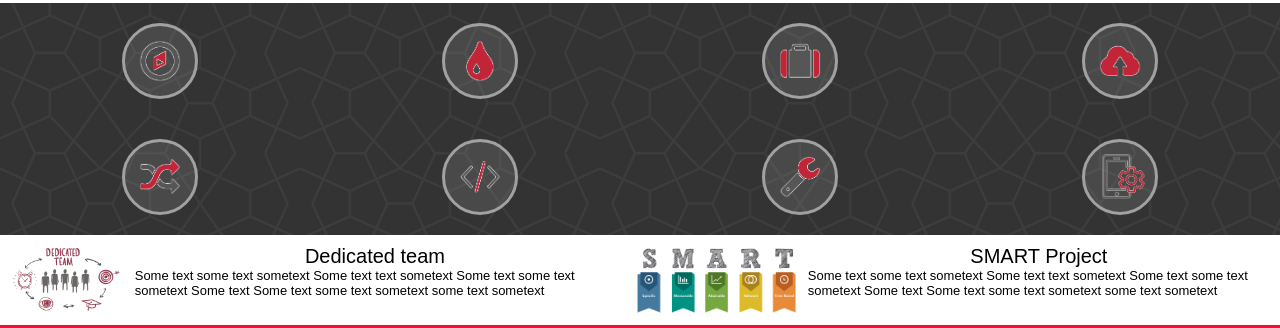
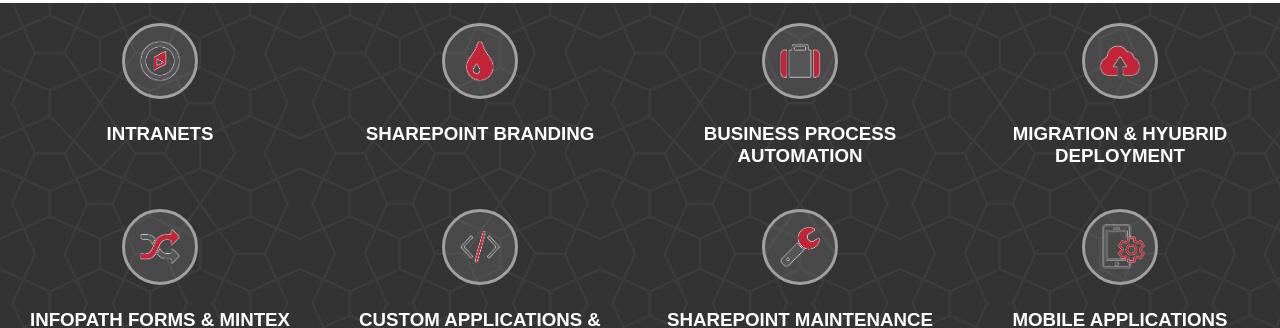
Before and after one commit to bratyslav/taurus-landing, a website: page src/index.html in a window 1280 px wide. Shown: the part 503-831 px from the top of the page. Drawn offline with Linux system fonts and the light colour scheme.

Commit message:
finished features

```diff
--- a/src/script.js
+++ b/src/script.js
@@ -57,14 +57,38 @@
   },
 ];
 const featuresList = [
-  '../images/img1-2.png',
-  '../images/img2-1.png',
-  '../images/img3-1.png',
-  '../images/img4-1.png',
-  '../images/img5-1.png',
-  '../images/img6-1.png',
-  '../images/img7-1.png',
-  '../images/img8-1.png',
+  {
+    'imageUrl': '../images/img1-2.png',
+    'description': 'intranets',
+  },
+  {
+    'imageUrl': '../images/img2-1.png',
+    'description': 'sharepoint branding',
+  },
+  {
+    'imageUrl': '../images/img3-1.png',
+    'description': 'business process automation',
+  },
+  {
+    'imageUrl': '../images/img4-1.png',
+    'description': 'migration & hyubrid deployment',
+  },
+  {
+    'imageUrl': '../images/img5-1.png',
+    'description': 'infopath forms & mintex workflows',
+  },
+  {
+    'imageUrl': '../images/img6-1.png',
+    'description': 'custom applications & integration',
+  },
+  {
+    'imageUrl': '../images/img7-1.png',
+    'description': 'sharepoint maintenance',
+  },
+  {
+    'imageUrl': '../images/img8-1.png',
+    'description': 'mobile applications development (android, ios, windows)',
+  },
 ];
 
 
@@ -111,7 +135,10 @@
 
 features.innerHTML = `${
   featuresList.map(feature => (`
-    <img src="${feature}">
+    <div>
+      <img src="${feature.imageUrl}">
+      <h3>${feature.description}</h3>
+    </div>
   `))
 }`.replace(/,/g, '');
 
--- a/src/scss/description.scss
+++ b/src/scss/description.scss
@@ -16,8 +16,13 @@
   grid-template-columns: repeat(4, 1fr);
   grid-template-rows: repeat(2, 1fr);
   justify-items: center;
+  padding-bottom: 20px;
 
   background-image: url('../images/congruent_outline.png');
+
+  & div {
+    text-align: center;
+  }
 
   & img {
     width: 70px;
@@ -32,6 +37,12 @@
     &:hover {
       background-color: white;
     }
+  }
+
+  & h3 {
+    text-transform: uppercase;
+    color: white;
+    font-weight: bold;
   }
 }
 
@@ -67,6 +78,11 @@
   .qualities {
     flex-direction: column;
   }
+
+  #features {
+    grid-template-columns: repeat(2, 1fr);
+    grid-template-rows: repeat(4, 1fr);
+  }
 }
 
 @media (max-width: 520px) {
@@ -76,8 +92,8 @@
   }
 
   #features {
-    grid-template-columns: repeat(2, 1fr);
-    grid-template-rows: repeat(4, 1fr);
+    grid-template-columns: repeat(1, 1fr);
+    grid-template-rows: repeat(8, 1fr);
   }
 
   .qualities {
```
Also changed, not shown: src/style.css.
